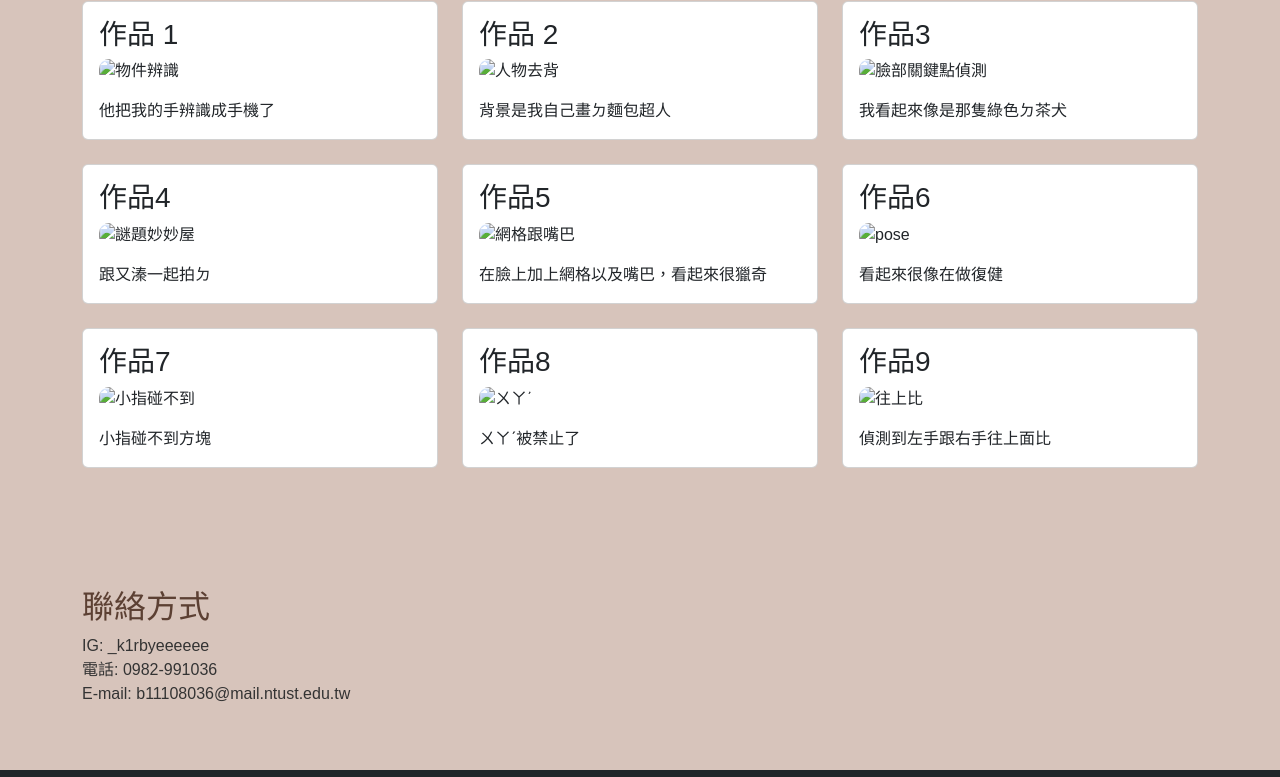
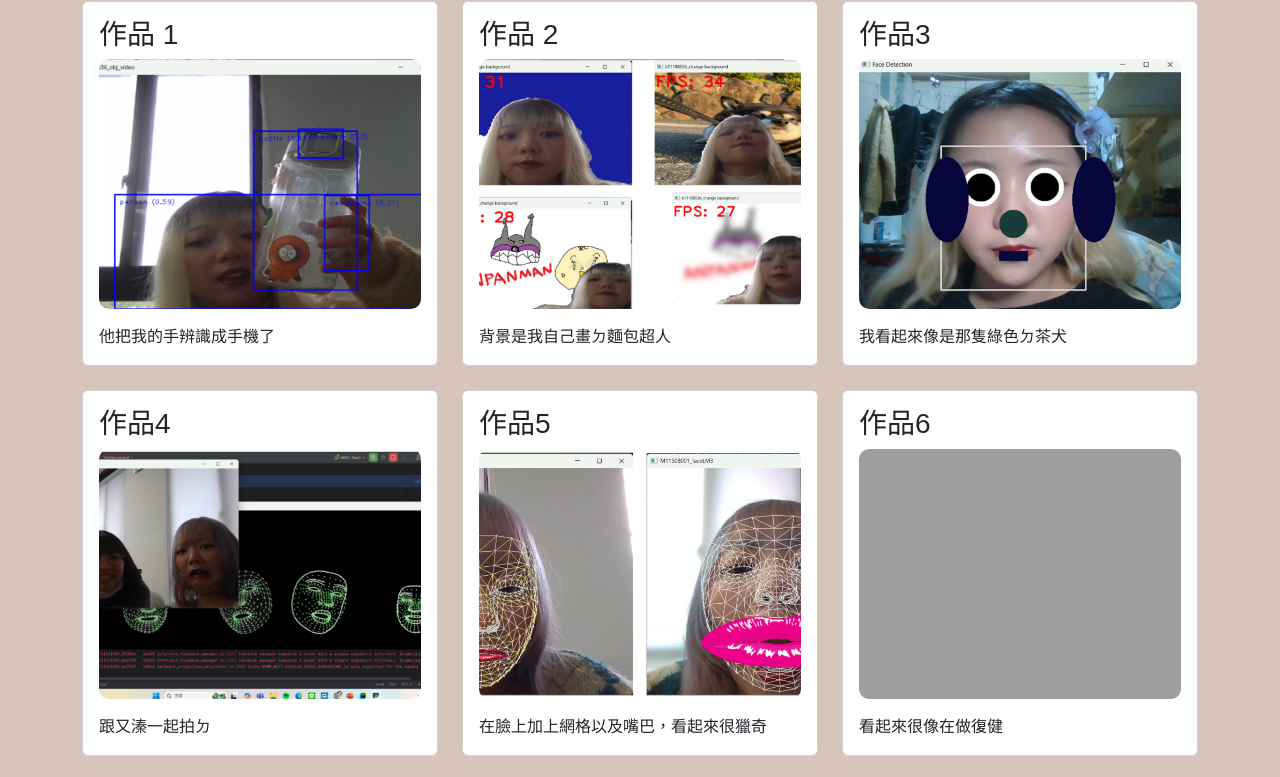
Before and after one commit to yeeeeeee082/music, a plain HTML site: page index.html in a window 1280 px wide. Shown: the part 602-1379 px from the top of the page. Drawn offline with nearby package versions, Linux system fonts and the light colour scheme; the site is published under a folder, as on GitHub Pages, so addresses that start at the root find nothing; a web font is replaced by a local one.

Commit message:
更新 gh-pages 分支為 GitHub Pages 用

```diff
--- a/index.html
+++ b/index.html
@@ -53,7 +53,7 @@
           <ul class="navbar-nav ml-auto">
          <li class="nav-item"><a class="nav-link" href="#about">關於我</a></li>
             <li class="nav-item"><a class="nav-link" href="#projects">作品集</a></li>
-<li class="nav-item"><a class="nav-link" href="https://music-vauk.onrender.com" target="_blank">AI 音樂推薦</a></li>
+<li class="nav-item"><a class="nav-link" href="https://music-vauk.onrender.com/music" target="_blank">AI 音樂推薦</a></li>
 <li class="nav-item"><a class="nav-link" href="#contact">聯絡方式</a></li>
 
           </ul>
@@ -67,7 +67,7 @@
   <h1 class="text-center mb-4">關於我</h1>
   <div class="row align-items-center">
     <div class="col-md-4 text-center">
-      <img src="/static/attached_assets/大頭照.jpg" alt="個人照片" class="img-fluid rounded-circle" style="max-width: 200px;">
+      <img src="static/attached_assets/大頭照.jpg" alt="個人照片" class="img-fluid rounded-circle" style="max-width: 200px;">
     </div>
     <div class="col-md-8">
       <p class="fs-5">
@@ -88,7 +88,7 @@
           <div class="card mb-4">
             <div class="card-body">
               <h3 class="card-title">作品 1</h3>
-              <img src="/static/attached_assets/物件辨識.png" alt="物件辨識" class="img-fluid mb-3">
+              <img src="static/attached_assets/物件辨識.png" alt="物件辨識" class="img-fluid mb-3">
               <p class="card-text">他把我的手辨識成手機了</p>
             </div>
           </div>
@@ -97,7 +97,7 @@
           <div class="card mb-4">
             <div class="card-body">
               <h3 class="card-title">作品 2</h3>
-              <img src="/static/attached_assets/人物去背.png" alt="人物去背" class="img-fluid mb-3">
+              <img src="static/attached_assets/人物去背.png" alt="人物去背" class="img-fluid mb-3">
               <p class="card-text">背景是我自己畫ㄉ麵包超人</p>
             </div>
           </div>
@@ -106,7 +106,7 @@
           <div class="card mb-4">
             <div class="card-body">
               <h3 class="card-title">作品3</h3>
-              <img src="/static/attached_assets/臉部關鍵點偵測.png" alt="臉部關鍵點偵測" class="img-fluid mb-3">
+              <img src="static/attached_assets/臉部關鍵點偵測.png" alt="臉部關鍵點偵測" class="img-fluid mb-3">
               <p class="card-text">我看起來像是那隻綠色ㄉ茶犬</p>
             </div>
           </div>
@@ -115,7 +115,7 @@
           <div class="card mb-4">
             <div class="card-body">
               <h3 class="card-title">作品4</h3>
-              <img src="/static/attached_assets/黑背景兩張臉.png" alt="謎題妙妙屋" class="img-fluid mb-3">
+              <img src="static/attached_assets/黑背景兩張臉.png" alt="謎題妙妙屋" class="img-fluid mb-3">
               <p class="card-text">跟又溱一起拍ㄉ</p>
             </div>
           </div>
@@ -124,7 +124,7 @@
           <div class="card mb-4">
             <div class="card-body">
               <h3 class="card-title">作品5</h3>
-              <img src="/static/attached_assets/網格跟嘴巴.png" alt="網格跟嘴巴" class="img-fluid mb-3">
+              <img src="static/attached_assets/網格跟嘴巴.png" alt="網格跟嘴巴" class="img-fluid mb-3">
               <p class="card-text">在臉上加上網格以及嘴巴，看起來很獵奇</p>
             </div>
           </div>
@@ -133,7 +133,7 @@
           <div class="card mb-4">
             <div class="card-body">
               <h3 class="card-title">作品6</h3>
-              <img src="/static/attached_assets/pose.png" alt="pose" class="img-fluid mb-3">
+              <img src="static/attached_assets/pose.png" alt="pose" class="img-fluid mb-3">
               <p class="card-text">看起來很像在做復健</p>
             </div>
           </div>
@@ -142,7 +142,7 @@
           <div class="card mb-4">
             <div class="card-body">
               <h3 class="card-title">作品7</h3>
-              <img src="/static/attached_assets/小指碰不到.png" alt="小指碰不到" class="img-fluid mb-3">
+              <img src="static/attached_assets/小指碰不到.png" alt="小指碰不到" class="img-fluid mb-3">
               <p class="card-text">小指碰不到方塊</p>
             </div>
           </div>
@@ -151,7 +151,7 @@
           <div class="card mb-4">
             <div class="card-body">
               <h3 class="card-title">作品8</h3>
-              <img src="/static/attached_assets/ㄨㄚˊ.png" alt="ㄨㄚˊ" class="img-fluid mb-3">
+              <img src="static/attached_assets/ㄨㄚˊ.png" alt="ㄨㄚˊ" class="img-fluid mb-3">
               <p class="card-text">ㄨㄚˊ被禁止了</p>
             </div>
           </div>
@@ -160,7 +160,7 @@
           <div class="card mb-4">
             <div class="card-body">
               <h3 class="card-title">作品9</h3>
-              <img src="/static/attached_assets/往上比.png" alt="往上比" class="img-fluid mb-3">
+              <img src="static/attached_assets/往上比.png" alt="往上比" class="img-fluid mb-3">
               <p class="card-text">偵測到左手跟右手往上面比</p>
             </div>
           </div>
```
